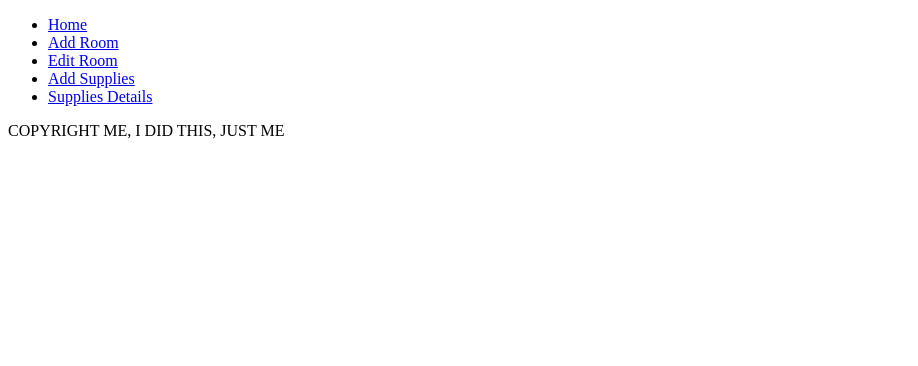
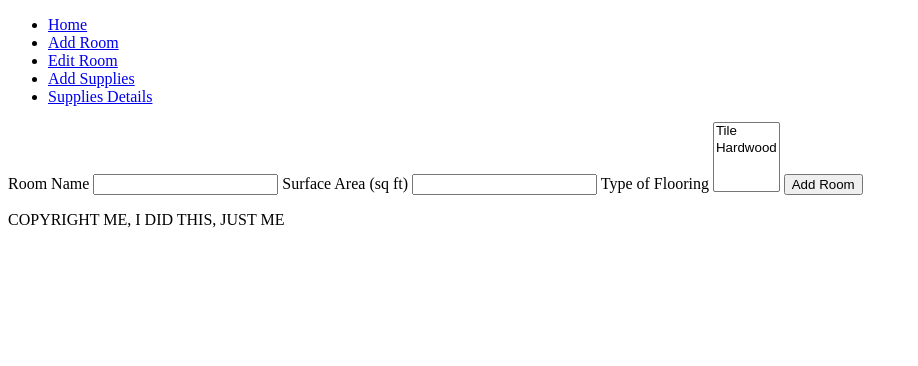
Before and after one commit to aceralrighty/python_final, a Python web app: template template/add_room.html in a window 1280 px wide. Shown: the top 366 px of the page, without its empty margins (0-918 px from the left). Run offline with Jinja, Linux system fonts and the light colour scheme; the template is opened without the code that fills it, so the values that code supplies are empty.

Commit message:
Completed form for add_room.html

```diff
--- a/template/add_room.html
+++ b/template/add_room.html
@@ -9,6 +9,24 @@
 </head>
 <body>
     {% extends "layout.html" %}
-    {#  TODO Add form to add rooms  #}
+
+    {% block content %}
+        <form action="/add_room" method="post">
+            <label for="room_name">Room Name</label>
+            <input type="text" name="room_name" id="room_name">
+
+            <label for="surface_area">Surface Area (sq ft)</label>
+            <input type="text" name="surface_area" id="surface_area">
+
+            <label for="flooring_type">Type of Flooring</label>
+            <select name="flooring_type" id="flooring_type" multiple>
+                {# TODO: Replace with loop #}
+                <option value='{"type": "Tile", "price": 9.99}'>Tile</option>
+                <option value='{"type": "Hardwood", "price": 9.99}'>Hardwood</option>
+            </select>
+
+            <input type="submit" value="Add Room">
+        </form>
+    {% endblock %}
 </body>
 </html>
```
